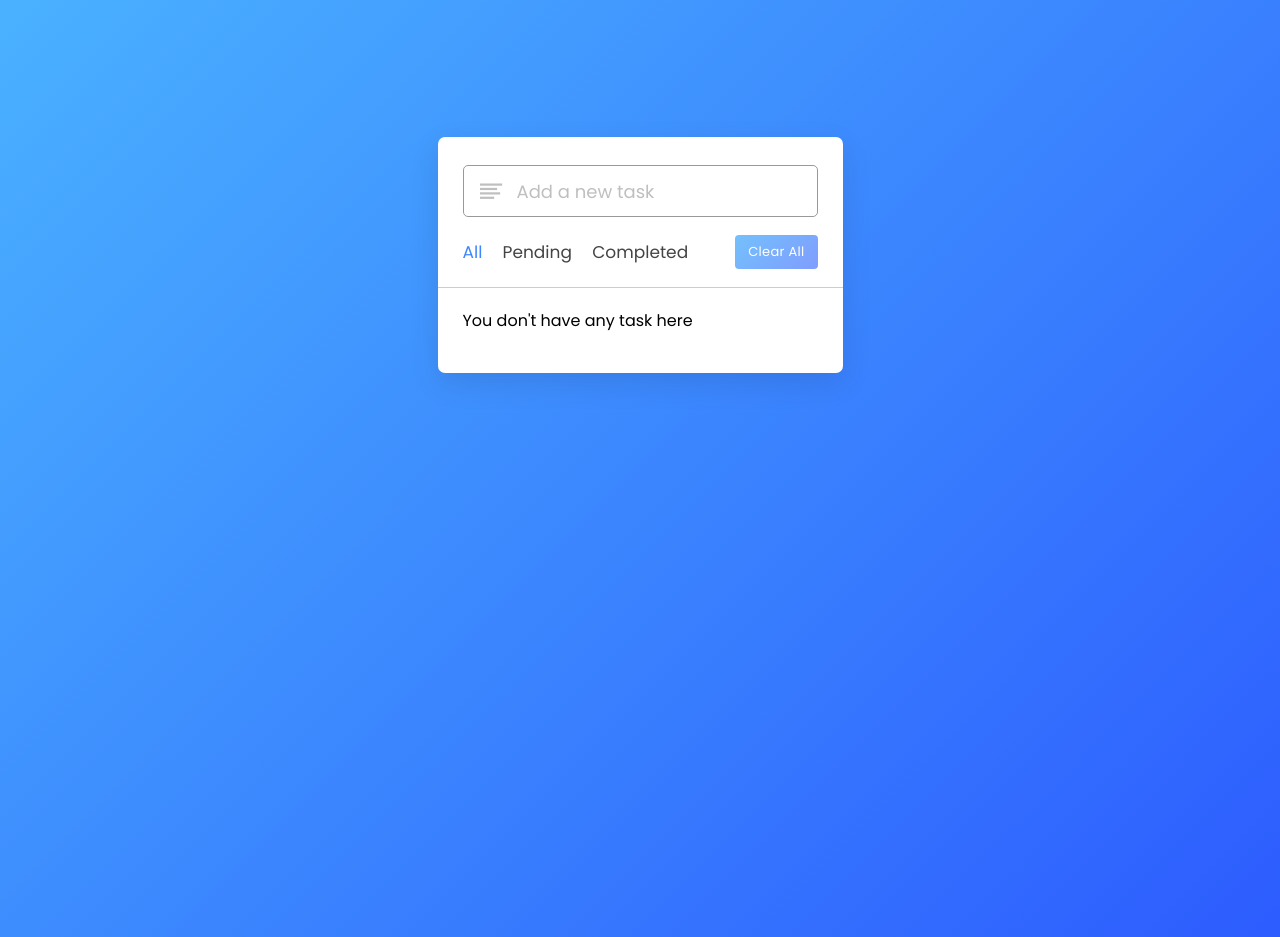
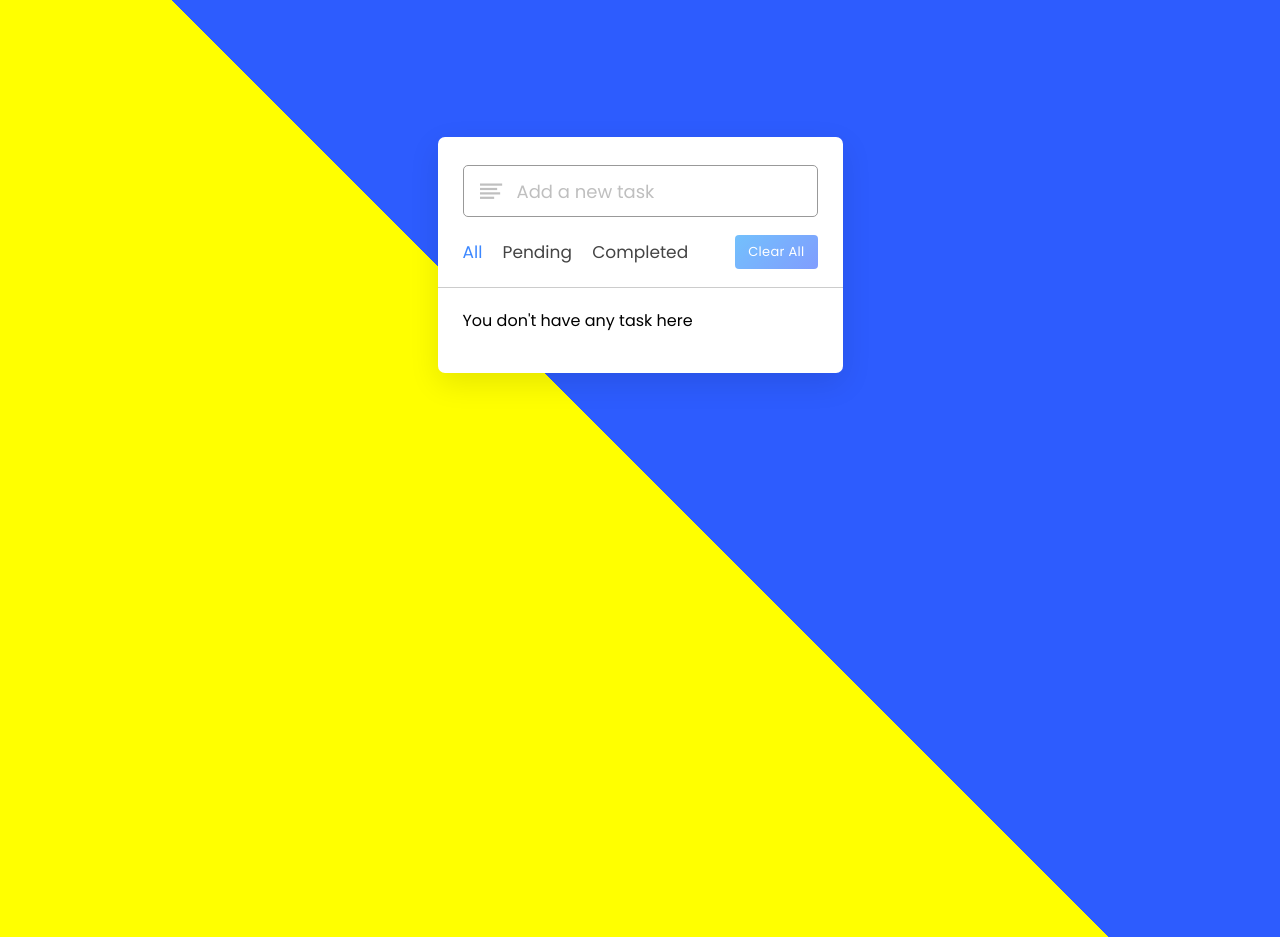
Before and after one commit to GiacomoDiFa/ToDoList, a plain HTML site: page index.html in a window 1280 px wide. Drawn offline with nearby package versions, Linux system fonts and the light colour scheme.

Commit message:
Update style.css

```diff
--- a/style.css
+++ b/style.css
@@ -10,7 +10,7 @@ body{
   width: 100%;
   height: 100vh;
   overflow: hidden;
-  background: linear-gradient(135deg, #4AB1FF, #2D5CFE);
+  background: linear-gradient(45deg, #ffff00 50%, #2D5CFE 50%);
 }
 ::selection{
   color: #fff;
```
